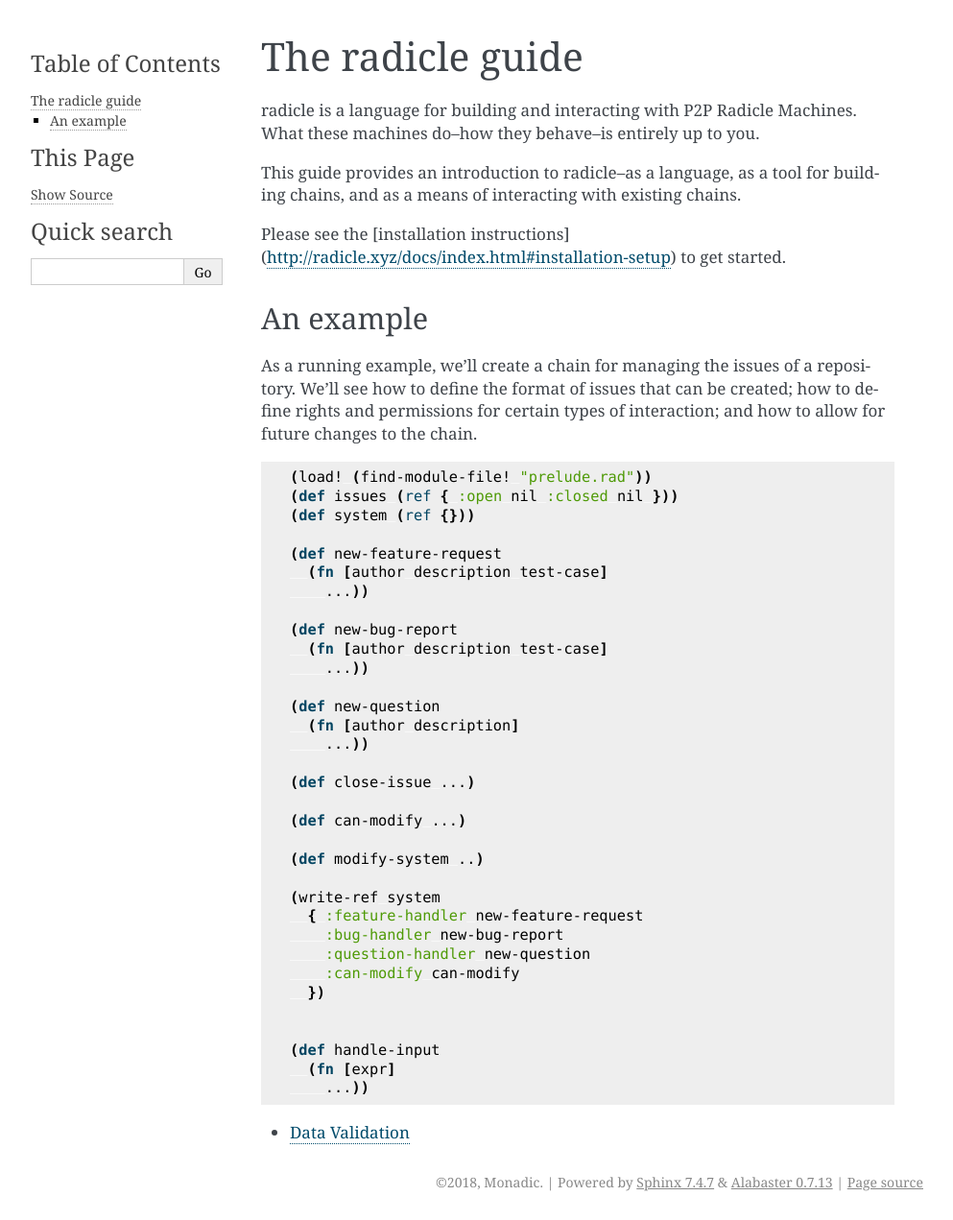
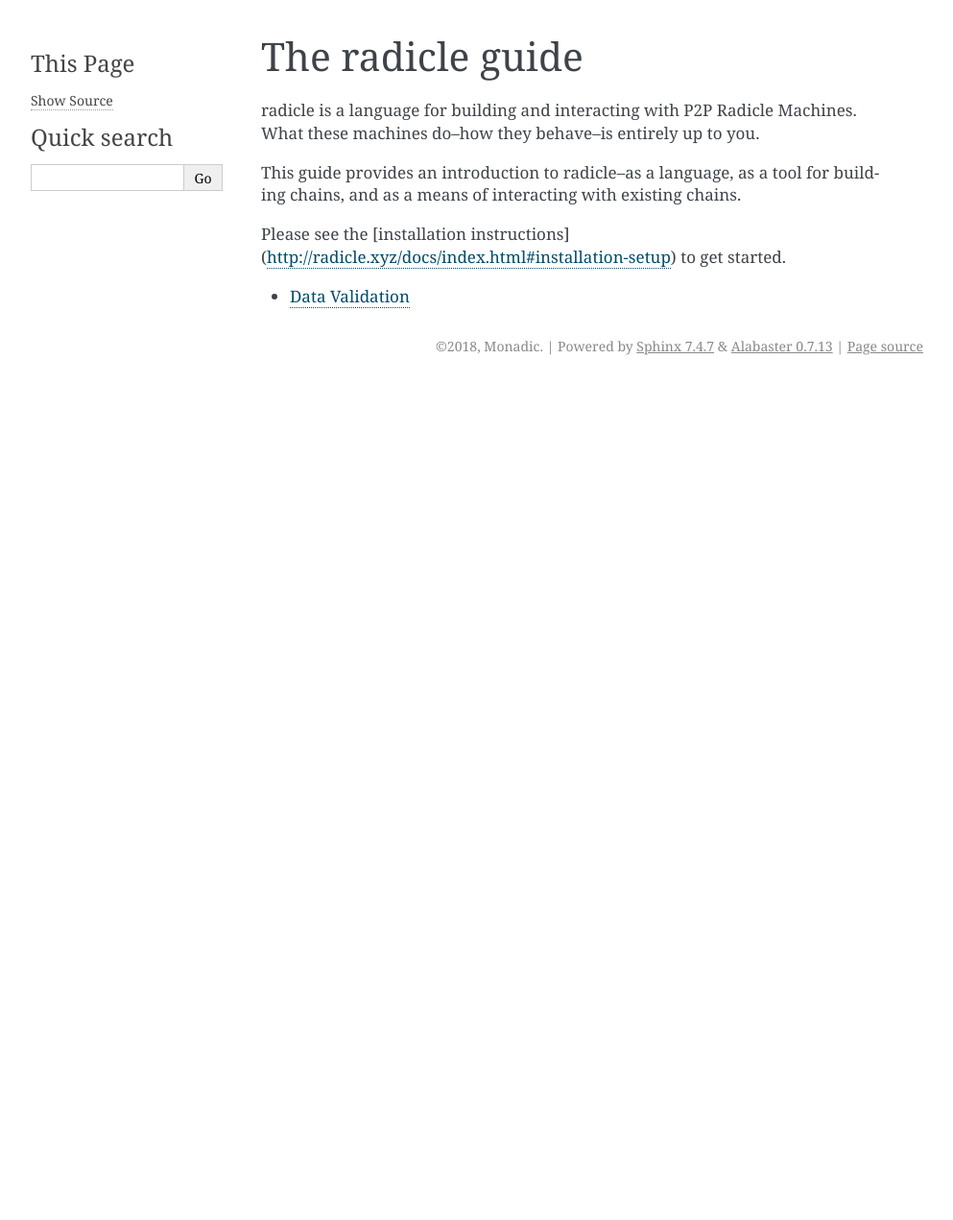
Before and after one commit to radicle-dev/radicle-alpha, a Sphinx documentation site: the page built from docs/source/guide/index.rst, in a window 1280 px wide. Shown: the whole page at 96% size, without its empty margins (148-1141 px from the left). Built offline with Sphinx 7.4.7, drawn with Linux system fonts in a browser that asks for light colours; pages that are not in the unit, such as notebooks, are missing from menus; after the commit the page ends 900 px from its top, so only the background shows below that.

Commit message:
Remove "running example".

```diff
--- a/docs/source/guide/index.rst
+++ b/docs/source/guide/index.rst
@@ -11,51 +11,6 @@ Please see the [installation
 instructions](http://radicle.xyz/docs/index.html#installation-setup) to get
 started.
 
-An example
-------------
-
-As a running example, we'll create a chain for managing the issues of a
-repository. We'll see how to define the format of issues that can be created;
-how to define rights and permissions for certain types of interaction; and
-how to allow for future changes to the chain.
-
-.. code-block:: radicle
-
-     (load! (find-module-file! "prelude.rad"))
-     (def issues (ref { :open nil :closed nil }))
-     (def system (ref {}))
-
-     (def new-feature-request
-       (fn [author description test-case]
-         ...))
-
-     (def new-bug-report
-       (fn [author description test-case]
-         ...))
-
-     (def new-question
-       (fn [author description]
-         ...))
-
-     (def close-issue ...)
-
-     (def can-modify ...)
-
-     (def modify-system ..)
-
-     (write-ref system
-       { :feature-handler new-feature-request
-         :bug-handler new-bug-report
-         :question-handler new-question
-         :can-modify can-modify
-       })
-
-
-     (def handle-input
-       (fn [expr]
-         ...))
-
-
 .. toctree::
   :maxdepth: 2
 
```
